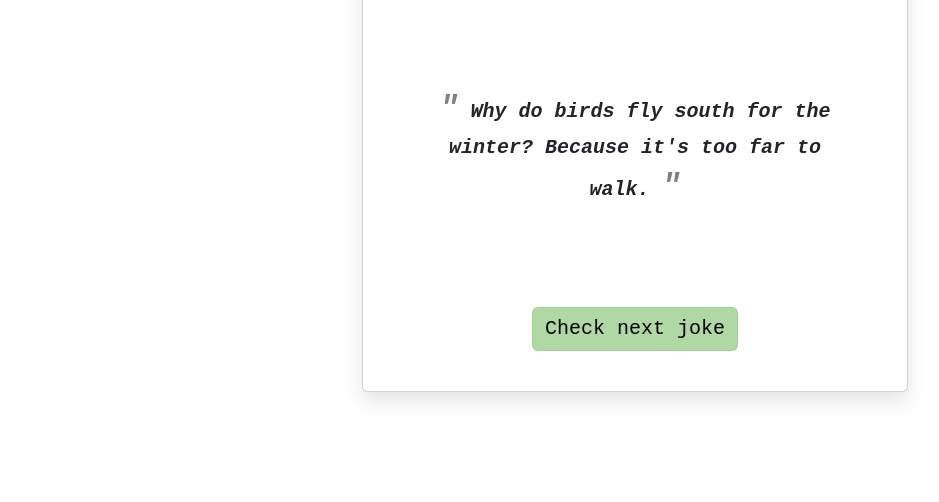
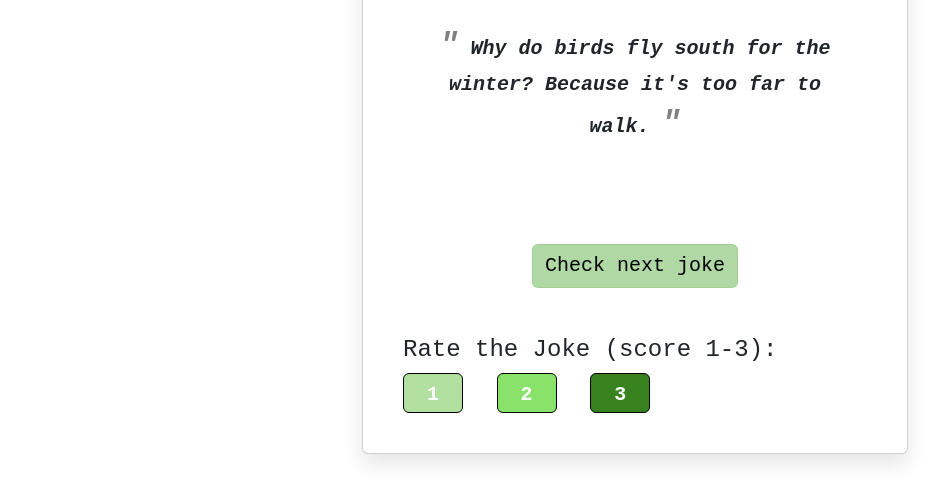
Before and after one commit to martaag18/API_Typescript-S.4.IT-ACADEMY, a website built with Vite: page index.html in a window 1280 px wide. Shown: the part 298-800 px from the top of the page, without its empty margins (5-944 px from the left). Built offline with nearby package versions, Linux system fonts and the light colour scheme; files whose address does not match are found by name.

Commit message:
Update html and update btns to rate Jokes

```diff
--- a/index.html
+++ b/index.html
@@ -36,6 +36,15 @@
               <div class="col-auto text-center mt-5">
                 <button id="btn-next" class="btn btn-primary">Check next joke</button>
               </div>
+              <div class="row mt-5">
+                <div class=" col-12">
+                  <h4>Rate the Joke (score 1-3):</h4>
+                  <button id="score-1" class="btn-rate btn btn-danger me-4">1</button>
+                  <button id="score-2" class="btn-rate btn btn-warning me-4">2</button>
+                  <button id="score-3" class="btn-rate btn btn-success me-5">3</button>
+                </div>
+              </div>
+              </div>
             </div>
           </div>
         </div>
```
